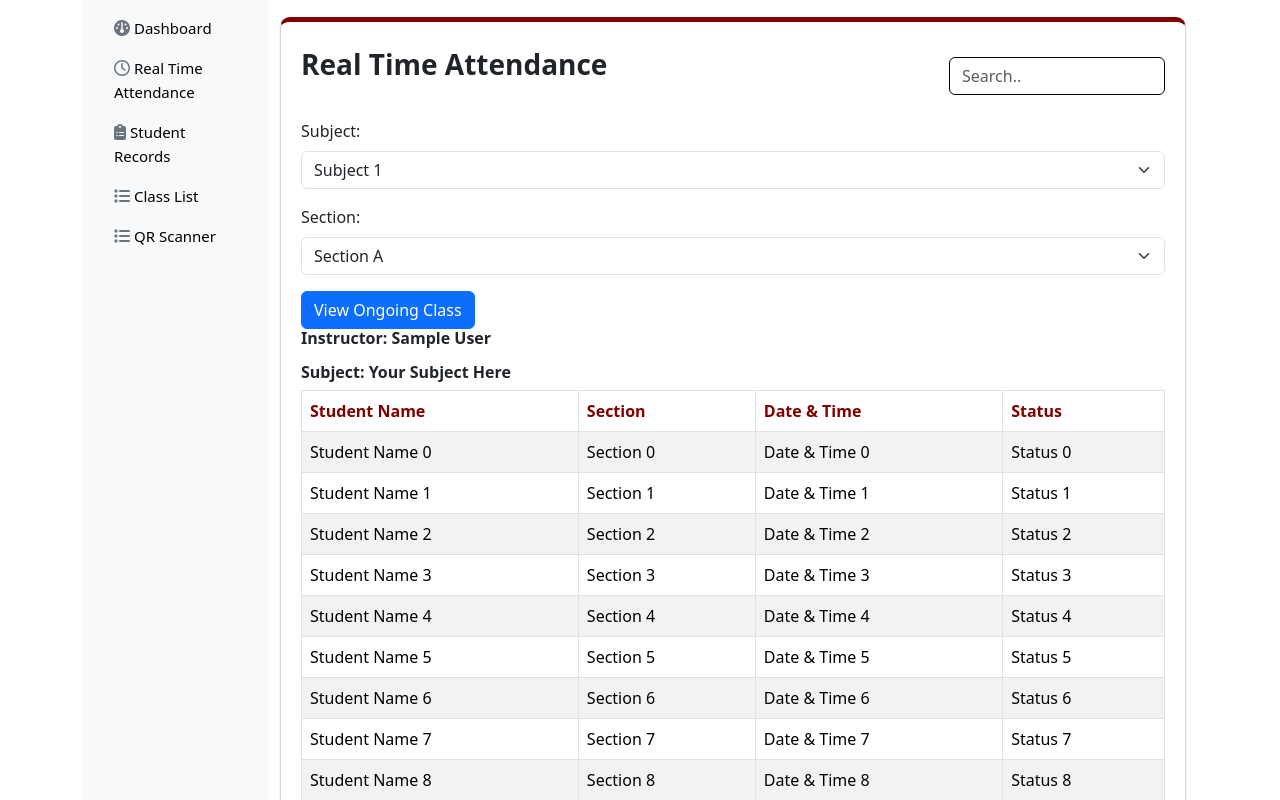
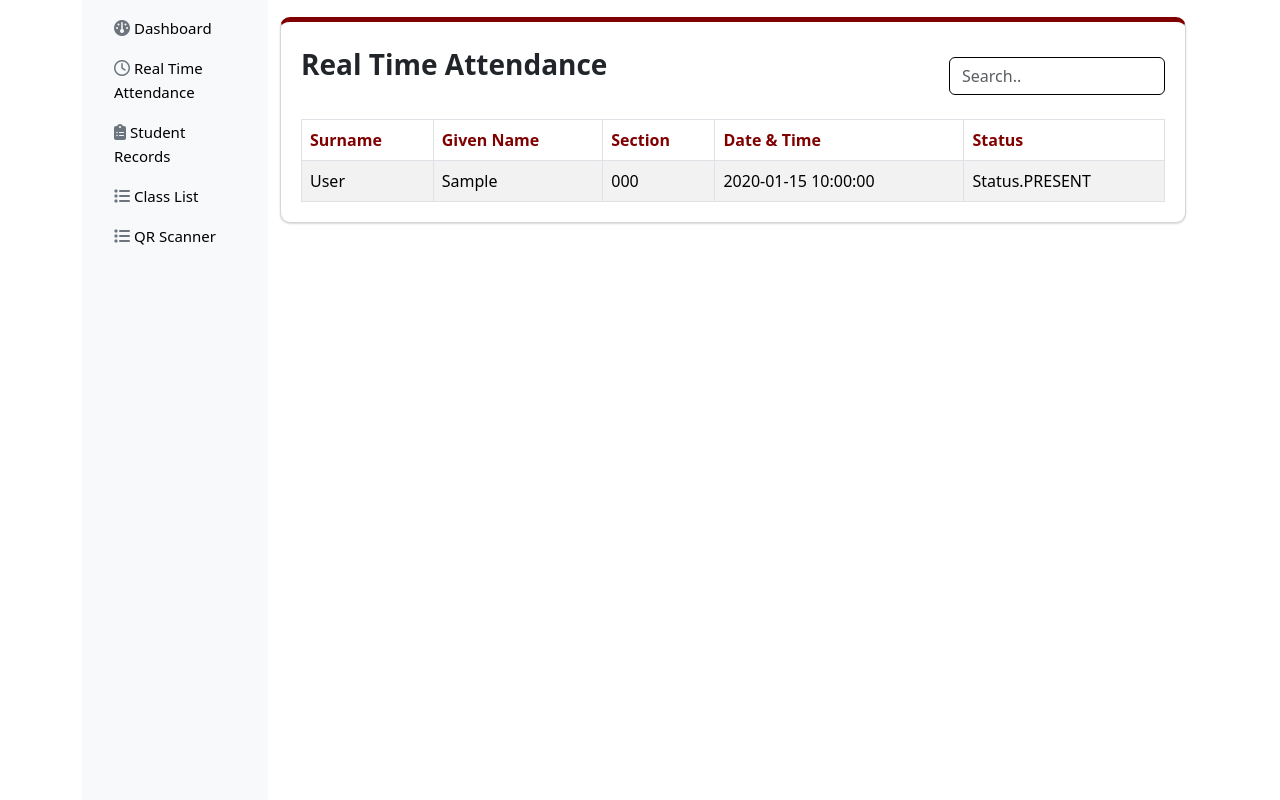
Before and after one commit to stvnmbt/pasok, a Flask app: page /realtime in a window 1280 px wide. Shown: the part 66-866 px from the top of the page. Run offline with Flask 3, Linux system fonts and the light colour scheme; a user stored in the database is signed in; tables that the repository leaves empty hold one stand-in row (values such as "Sample post"); parts of the project's set-up code (start-up, migrations or seed data) failed here and were passed over; some libraries are stand-ins or nearby versions.

Commit message:
realtime

```diff
--- a/src/templates/core/faculty/realtime.html
+++ b/src/templates/core/faculty/realtime.html
@@ -14,71 +14,30 @@
     </div>
 </div>
 
-<!-- Subject and Section Dropdowns -->
-<div class="mb-3">
-    <label for="subject-dropdown" class="form-label">Subject:</label>
-    <select class="form-select" id="subject-dropdown">
-        <!-- Populate this dropdown with subjects -->
-        <option value="subject1">Subject 1</option>
-        <option value="subject2">Subject 2</option>
-        <!-- Add more options dynamically based on faculty's subjects -->
-    </select>
-</div>
-
-<div class="mb-3">
-    <label for="section-dropdown" class="form-label">Section:</label>
-    <select class="form-select" id="section-dropdown">
-        <!-- Populate this dropdown with sections -->
-        <option value="sectionA">Section A</option>
-        <option value="sectionB">Section B</option>
-        <!-- Add more options dynamically based on faculty's sections -->
-    </select>
-</div>
-
-<!-- Button to Link to Ongoing Class -->
-<button type="button" class="btn btn-primary" id="ongoing-class-button">View Ongoing Class</button>
-
-<h6><strong>Instructor: {{ current_user.first_name }} {{ current_user.last_name }}</strong></h6>
-<h6 style="margin-top: 15px;"><strong>Subject: Your Subject Here</strong></h6>
-
-<!-- For demonstration purposes -->
 <table class="table datatables table-bordered table-condensed table-striped p-0 m-0">
     <thead>
         <tr>
-            <th style="color: #800000;">Student Name</th>
+            <th style="color: #800000;">Surname</th>
+            <th style="color: #800000;">Given Name</th>
             <th style="color: #800000;">Section</th>
             <th style="color: #800000;">Date & Time</th>
             <th style="color: #800000;">Status</th>
         </tr>
     </thead>
     <tbody>
-        {% for i in range(15) %}
+        {% for au in attendance_user %}
         <tr data-filter="{{ 'Student Name ' ~ i }}" class="row-to-filter">
-            <td>{{ 'Student Name ' ~ i }}</td>
-            <td>{{ 'Section ' ~ i }}</td>
-            <td>{{ 'Date & Time ' ~ i }}</td>
-            <td>{{ 'Status ' ~ i }}</td>
+            <td>{{ au.last_name }}</td>
+            <td>{{ au.first_name }}</td>
+            <td>{{ au.section_code }}</td>
+            <td>{{ au.created }}</td>
+            <td>{{ au.attendance_status }}</td>
         </tr>
         {% endfor %}
     </tbody>
 </table>
 
-</div>
-
 <script>
-// Add logic here to handle dropdown selection and button click event
-document.getElementById("ongoing-class-button").addEventListener("click", function () {
-    // Retrieve selected subject and section from dropdowns
-    var selectedSubject = document.getElementById("subject-dropdown").value;
-    var selectedSection = document.getElementById("section-dropdown").value;
-
-    // Construct the URL or perform any logic based on the selected subject and section
-    var ongoingClassURL = "/ongoing_class?subject=" + selectedSubject + "&section=" + selectedSection;
-
-    // Redirect to the ongoing class URL
-    window.location.href = ongoingClassURL;
-});
-
     document.getElementById("search-input").addEventListener("input", function () {
         filterTable();
     });
```
Lines whose indentation alone changed are shown as unchanged.
